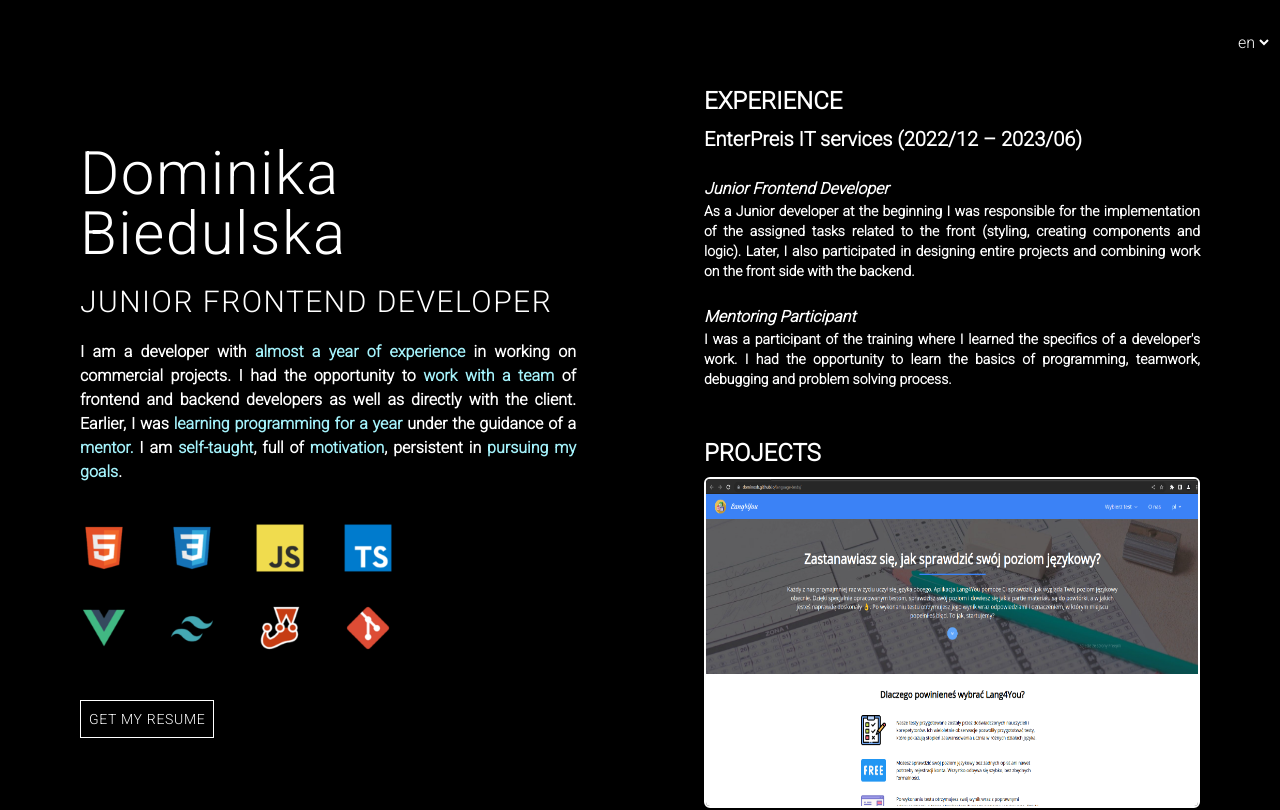
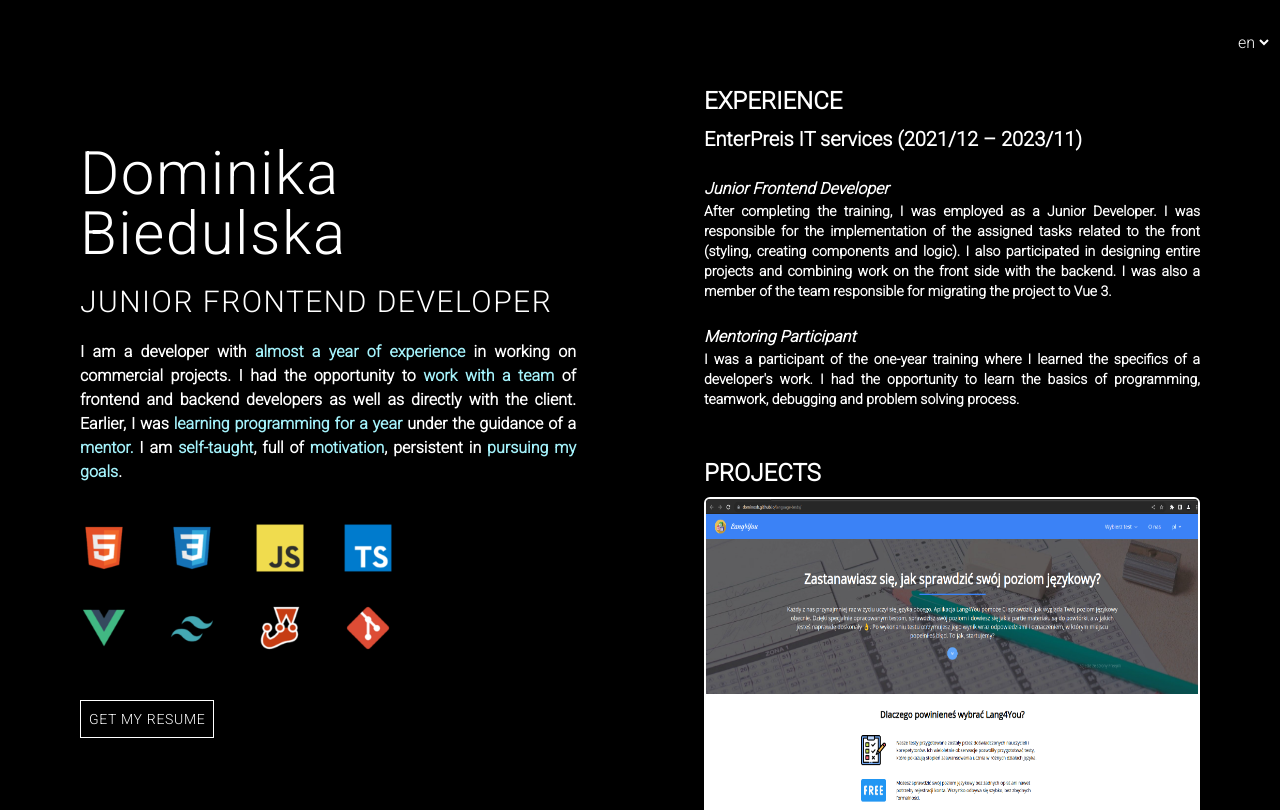
Before and after one commit to DominoxB/my-portfolio, a Vue app: page / in a window 1280 px wide. Shown: the top 810 px of the page. Built offline with nearby package versions, Linux system fonts and the light colour scheme.

Commit message:
feat: add changes to translation

```diff
--- a/src/locales/en/index.ts
+++ b/src/locales/en/index.ts
@@ -6,12 +6,11 @@ const en = {
   github: "DominoxB",
   experience: "Experience",
   enterPreis: "EnterPreis IT services",
-  jobDate: "2022/12 – 2023/06",
+  jobDate: "2021/12 – 2023/11",
   jobDesc:
-    "As a Junior developer at the beginning I was responsible for the implementation of the assigned tasks related to the front (styling, creating components and logic). Later, I also participated in designing entire projects and combining work on the front side with the backend.",
+    "After completing the training, I was employed as a Junior Developer. I was responsible for the implementation of the assigned tasks related to the front (styling, creating components and logic). I also participated in designing entire projects and combining work on the front side with the backend. I was also a member of the team responsible for migrating the project to Vue 3.",
   mentoring: "Mentoring Participant",
-  mentoringDate: "2021/12 – 2022/11",
-  mentoringDesc: `I was a participant of the training where I learned the specifics of a developer's work. I had the opportunity to learn the basics of programming, teamwork, debugging and problem solving process.`,
+  mentoringDesc: `I was a participant of the one-year training where I learned the specifics of a developer's work. I had the opportunity to learn the basics of programming, teamwork, debugging and problem solving process.`,
   projects: "Projects",
   shopName: `Donutino - online donut shop <span class="text-xl lg:text-2xl">&#127849;</span>`,
   shopDesc:
--- a/src/locales/pl/index.ts
+++ b/src/locales/pl/index.ts
@@ -8,11 +8,10 @@ const pl = {
   enterPreis: "EnterPreis IT services",
   jobDate: "2022/12 – 2023/06",
   jobDesc:
-    "Jako junior developer na początku byłam odpowiedzialna za realizację powierzonych mi zadań związanych z frontem (stylizacja, tworzenie komponentów i logiki). Później brałam również udział w projektowaniu i łączeniu prac nad frontem z backendem.",
+    "Po ukończeniu szkolenia zostałam zatrudniona jako Junior Developer. Byłam odpowiedzialna za realizację powierzonych mi zadań związanych z frontem (stylizacja, tworzenie komponentów i logiki). Później brałam również udział w projektowaniu i łączeniu prac nad frontem z backendem. Byłam też członkiem zespołu zajmującego się migracją projektu na Vue 3.",
   mentoring: "Uczestnik Szkolenia",
-  mentoringDate: "2021/12 – 2022/11",
   mentoringDesc:
-    "Byłam uczestnikiem szkolenia, na którym poznałam specyfikę pracy programisty. Miałam okazję poznać podstawy programowania, pracy zespołowej, debugowania i rozwiązywania problemów.",
+    "Byłam uczestnikiem rocznego szkolenia, na którym poznałam specyfikę pracy programisty. Miałam okazję poznać podstawy programowania, pracy zespołowej, debugowania i rozwiązywania problemów.",
   projects: "Projekty",
   shopName: `Donutino - sklep online <span class="text-xl lg:text-2xl">&#127849;</span>`,
   shopDesc:
```
